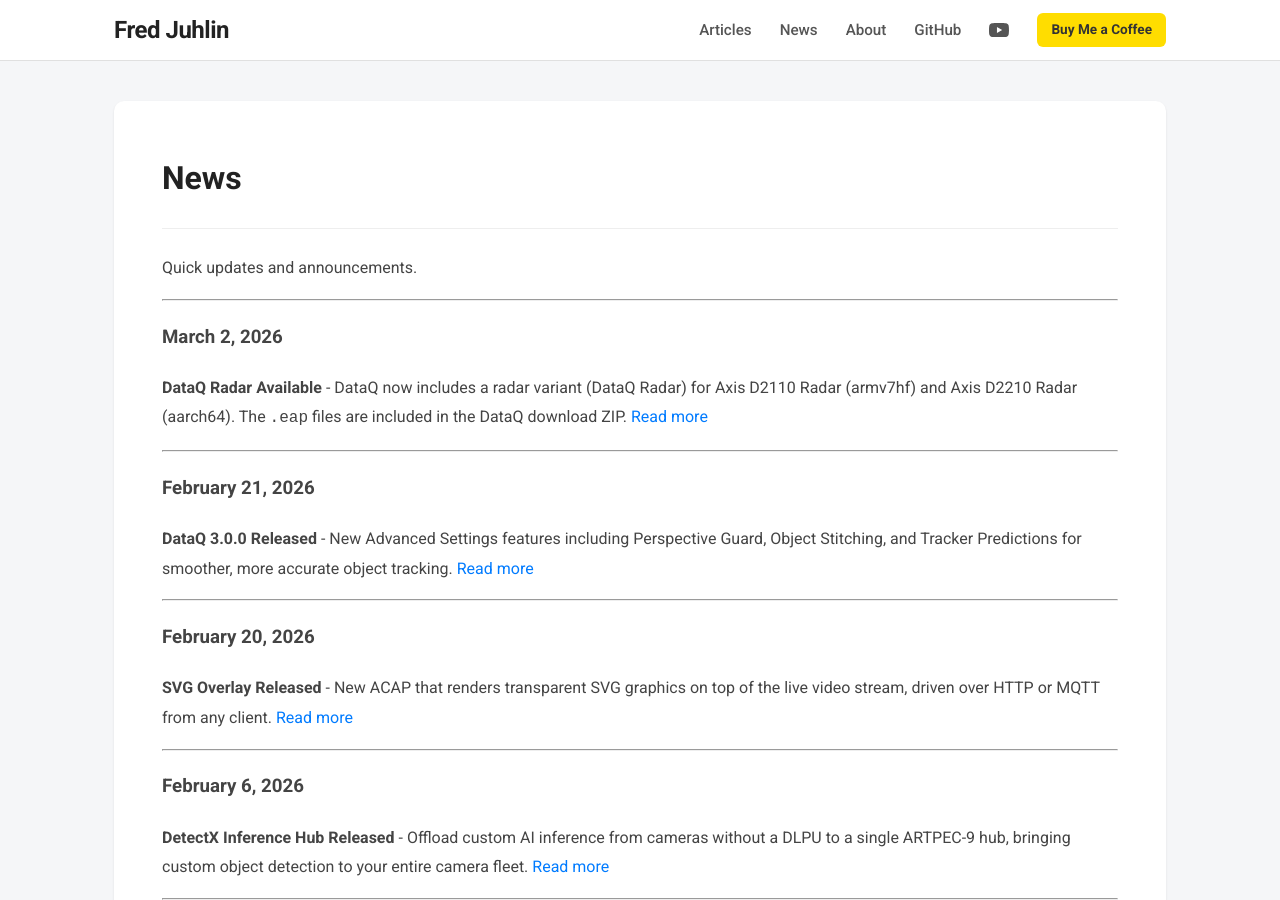
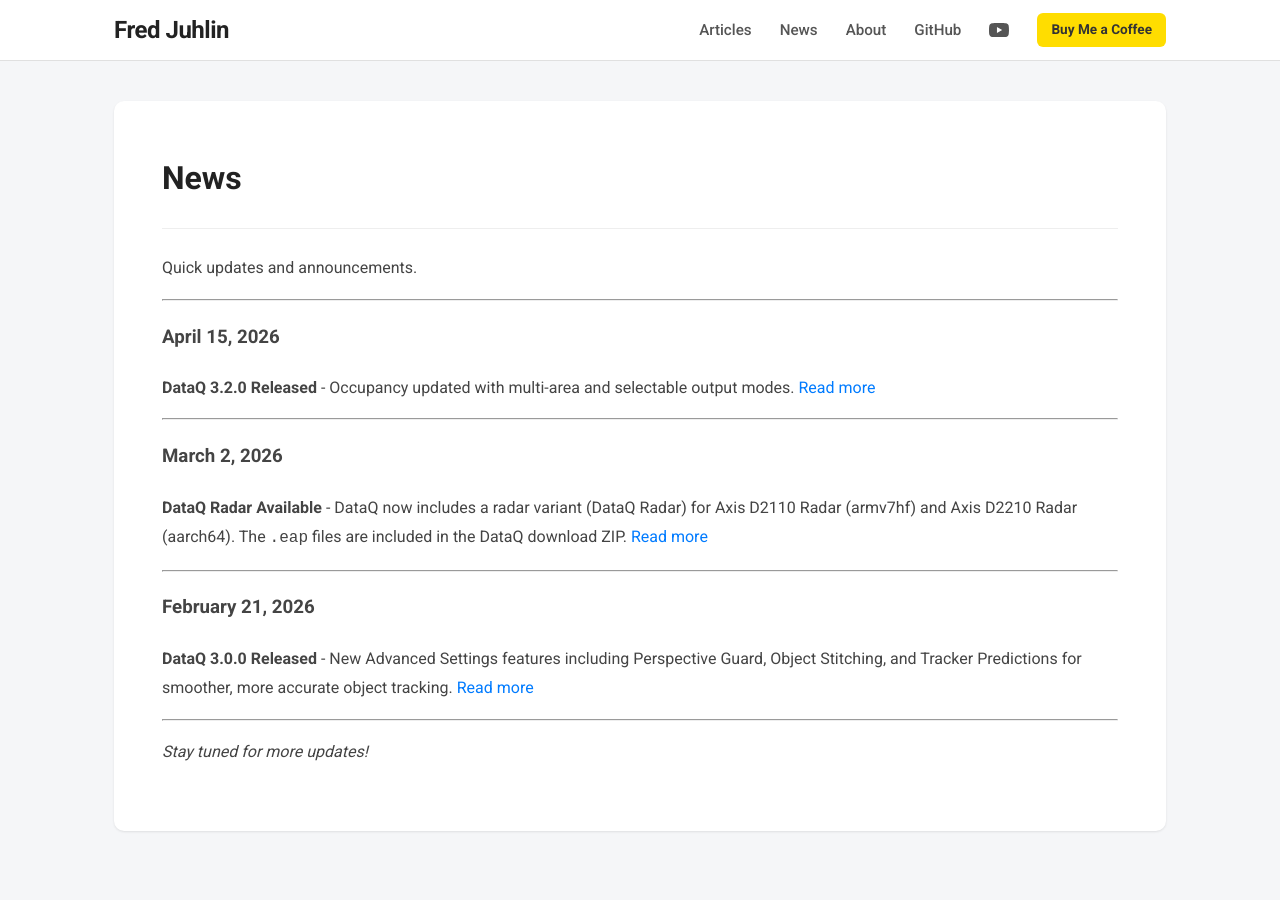
Before and after one commit to pandosme/pandosme.github.io, a Jekyll site: the page built from docs/news.md, in a window 1280 px wide and 900 px high. Built offline with Jekyll 4.4.1, drawn with Linux system fonts in a browser that asks for light colours; some of the changed text lies outside the part shown.

Commit message:
Update news.md with DataQ 3.2.0 release info
Added announcement for DataQ 3.2.0 release and removed older updates.

```diff
--- a/docs/news.md
+++ b/docs/news.md
@@ -7,7 +7,10 @@ permalink: /news/
 Quick updates and announcements.
 
 ---
+### April 15, 2026
+**DataQ 3.2.0 Released** - Occupancy updated with multi-area and selectable output modes. [Read more](/acap/2025/01/18/DataQ.html)
 
+---
 ### March 2, 2026
 **DataQ Radar Available** - DataQ now includes a radar variant (DataQ Radar) for Axis D2110 Radar (armv7hf) and Axis D2210 Radar (aarch64). The `.eap` files are included in the DataQ download ZIP. [Read more](/acap/2025/01/18/DataQ.html)
 
@@ -18,23 +21,4 @@ Quick updates and announcements.
 
 ---
 
-### February 20, 2026
-**SVG Overlay Released** - New ACAP that renders transparent SVG graphics on top of the live video stream, driven over HTTP or MQTT from any client. [Read more](/acap/2026/02/20/SVG-Overlay.html)
-
----
-
-### February 6, 2026
-**DetectX Inference Hub Released** - Offload custom AI inference from cameras without a DLPU to a single ARTPEC-9 hub, bringing custom object detection to your entire camera fleet. [Read more](/acap/2026/02/06/inference-hub.html)
-
----
-
-### February 3, 2026
-**Annoying Birds Released** - New ACAP for intelligent bird detection and deterrent automation. Runs on ARTPEC-8/9 cameras with real-time edge AI. [Read more](/acap/2026/02/03/annoying-birds.html)
-
----
-
-### February 2, 2026
-**Site redesign** – Overhauled navigation and refreshed the overall look and feel for a smoother browsing experience.
----
-
 *Stay tuned for more updates!*
```
